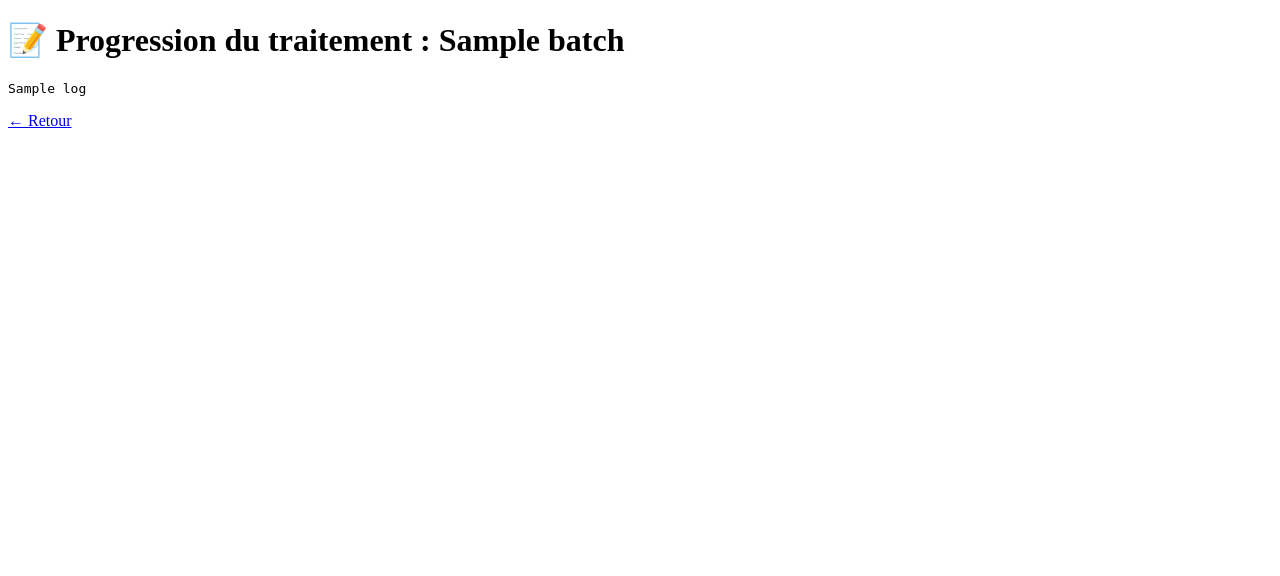
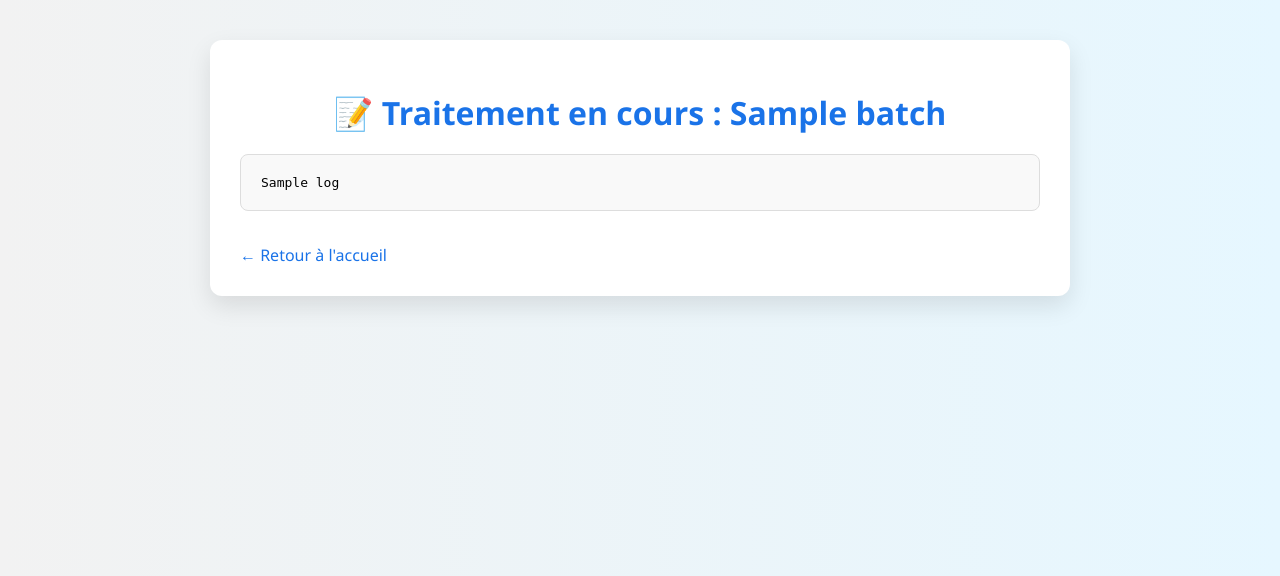
Before and after one commit to Kaiogaoff/kaioga_app, a Flask app: template templates/progress.html in a window 1280 px wide. Shown: the top 576 px of the page. Run offline with Flask 3, Linux system fonts and the light colour scheme; the template is opened without the code that fills it: most values are stand-ins (such as "Sample title", 1, 10 or a date in 2020).

Commit message:
Update progress.html

```diff
--- a/templates/progress.html
+++ b/templates/progress.html
@@ -1,12 +1,60 @@
 <!DOCTYPE html>
-<html>
+<html lang="fr">
 <head>
-    <title>Progression - {{ batch }}</title>
-    <meta http-equiv="refresh" content="5">
+  <meta charset="UTF-8">
+  <meta name="viewport" content="width=device-width, initial-scale=1.0">
+  <title>Progression - {{ batch }}</title>
+  <meta http-equiv="refresh" content="5">
+  <style>
+    body {
+      font-family: 'Segoe UI', sans-serif;
+      background: linear-gradient(to right, #f2f2f2, #e6f7ff);
+      display: flex;
+      flex-direction: column;
+      align-items: center;
+      justify-content: flex-start;
+      padding: 40px;
+      margin: 0;
+    }
+    .container {
+      background: white;
+      border-radius: 12px;
+      padding: 30px;
+      box-shadow: 0 10px 25px rgba(0,0,0,0.1);
+      max-width: 800px;
+      width: 100%;
+    }
+    h1 {
+      color: #1a73e8;
+      text-align: center;
+      margin-bottom: 20px;
+    }
+    pre {
+      background-color: #f9f9f9;
+      padding: 20px;
+      border: 1px solid #ddd;
+      border-radius: 8px;
+      overflow-x: auto;
+      max-height: 500px;
+      white-space: pre-wrap;
+    }
+    a {
+      display: inline-block;
+      margin-top: 20px;
+      text-decoration: none;
+      color: #1a73e8;
+      font-weight: 500;
+    }
+    a:hover {
+      text-decoration: underline;
+    }
+  </style>
 </head>
 <body>
-    <h1>📝 Progression du traitement : {{ batch }}</h1>
+  <div class="container">
+    <h1>📝 Traitement en cours : {{ batch }}</h1>
     <pre>{{ log }}</pre>
-    <p><a href="/">← Retour</a></p>
+    <a href="/">← Retour à l'accueil</a>
+  </div>
 </body>
 </html>
```
